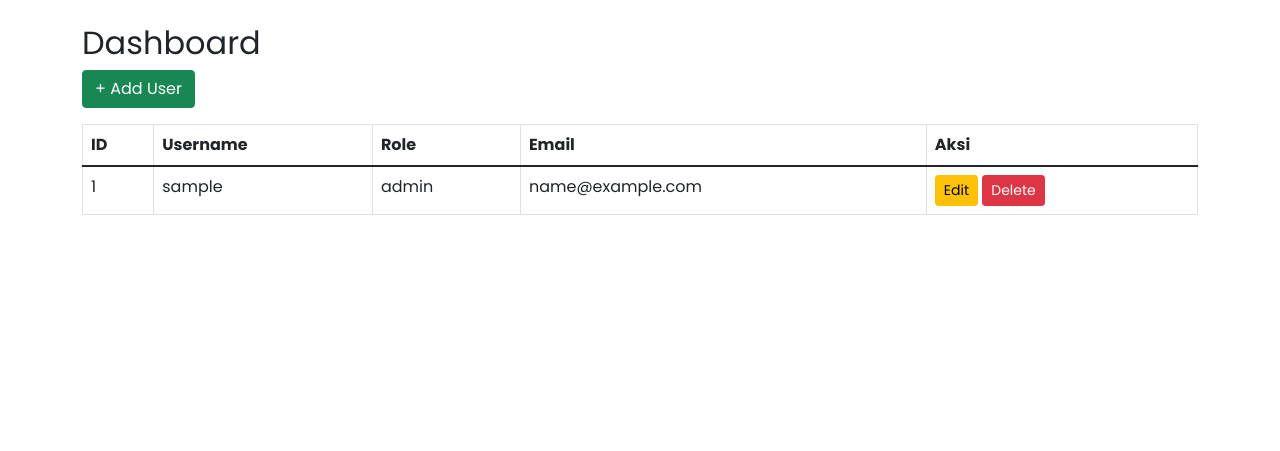
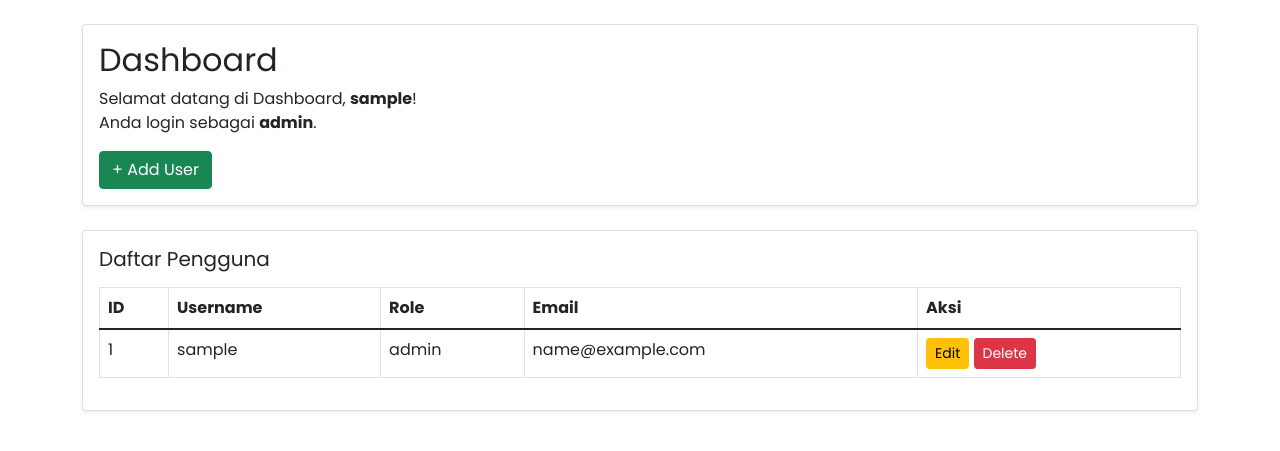
Before and after one commit to ddapppa/PWPDAFFA234, a Flask app: page /dashboard in a window 1280 px wide. Shown: the part 56-507 px from the top of the page. Run offline with Flask 3, Linux system fonts and the light colour scheme; the visitor is signed in with stand-in values (Sample User, id 1); tables that the repository leaves empty hold one stand-in row (values such as "Sample post").

Commit message:
Update dashboard.html

```diff
--- a/templates/dashboard.html
+++ b/templates/dashboard.html
@@ -1,9 +1,28 @@
 {% extends 'base.html' %}
 {% block content %}
-<h2>Dashboard</h2>
-<a href="{{ url_for('add_user') }}" class="btn btn-success mb-3">+ Add User</a>
+<div class="row">
+  <!-- Bagian Welcome / Info -->
+  <div class="col-12 mb-4">
+    <div class="card shadow-sm">
+      <div class="card-body">
+        <h2 class="card-title">Dashboard</h2>
+        <p class="card-text">
+          Selamat datang di Dashboard, <strong>{{ session.get('username') }}</strong>!<br />
+          Anda login sebagai <strong>{{ session.get('role') }}</strong>.
+        </p>
+        <a href="{{ url_for('add_user') }}" class="btn btn-success">
+          + Add User
+        </a>
+      </div>
+    </div>
+  </div>
 
-<table class="table table-bordered">
+  <!-- Bagian Tabel User -->
+  <div class="col-12">
+    <div class="card shadow-sm">
+      <div class="card-body">
+        <h5 class="card-title mb-3">Daftar Pengguna</h5>
+        <table class="table table-bordered table-hover">
           <thead>
             <tr>
               <th>ID</th>
@@ -38,4 +57,8 @@
             {% endfor %}
           </tbody>
         </table>
+      </div>
+    </div>
+  </div>
+</div>
 {% endblock %}
```
Lines whose indentation alone changed are shown as unchanged.
